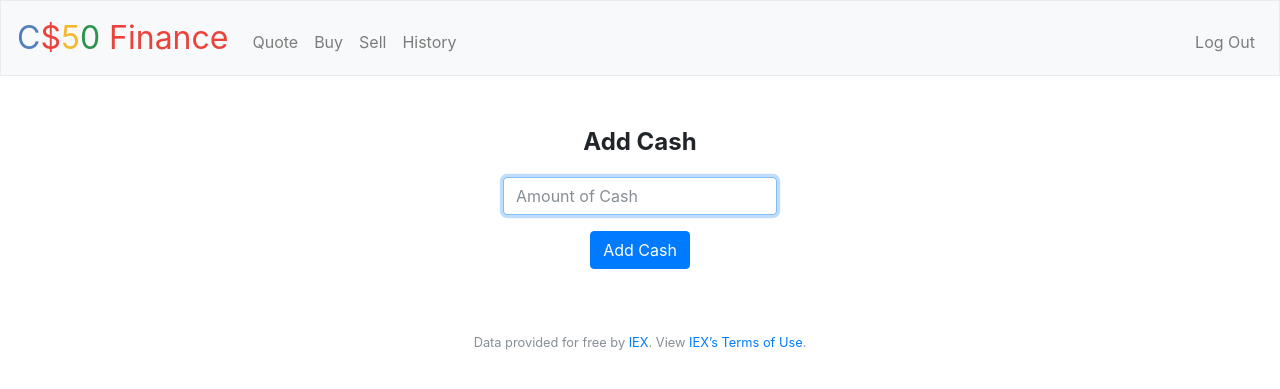
After one commit to zheyec/stock-tracking-web-app, a Flask app: page /addCash in a window 1280 px wide. The commit adds this page. Shown: the top 389 px of the page. Run offline with Flask 2, Linux system fonts and the light colour scheme; a user stored in the database is signed in; some libraries are stand-ins or nearby versions.

Commit message:
20180730T192119Z

```diff
--- a/application.py
+++ b/application.py
@@ -306,6 +306,40 @@ def sell():
     return render_template("sell.html")
 
 
+# Personal touch: users can add additional cash
+@app.route("/addCash", methods=["GET", "POST"])
+@login_required
+def addCash():
+    """Add additional cash"""
+    if request.method == "POST":
+
+        # Ensure the amount of cash to be added is appropriate
+        cash = request.form.get("cash")
+        if not cash:
+            return apology("must provide amount of cash")
+        try:
+            amount = float(cash)
+            if amount <= 0:
+                return apology("must provide a positive number")
+
+            # Get current cash
+            curCash = db.execute("SELECT cash FROM users WHERE id = :id", id=session["user_id"])[0]["cash"]
+
+            # Check if the additional money is too much
+            if curCash + amount >= 100000:
+                return apology("too much cash")
+
+            # Add cash
+            db.execute("UPDATE users SET cash = :newCash", newCash=curCash + amount)
+
+            return redirect("/")
+        except ValueError:
+            return apology("must provide a number")
+
+    # Render the page
+    return render_template("addCash.html")
+
+
 def errorhandler(e):
     """Handle error"""
     return apology(e.name, e.code)
--- /dev/null
+++ b/templates/addCash.html
@@ -0,0 +1,19 @@
+{% extends "layout.html" %}
+
+{% block title %}
+    Add Cash
+{% endblock %}
+
+{% block main %}
+    <header>
+        Add Cash
+    </header>
+    <form action="/addCash" method="post">
+        <div class="form-group">
+            <input autocomplete="off" autofocus class="form-control" name="cash" placeholder="Amount of Cash" type="text"/>
+        </div>
+        <div class="form-group">
+            <button class="btn btn-primary" type="submit">Add Cash</button>
+        </div>
+    </form>
+{% endblock %}
--- a/templates/index.html
+++ b/templates/index.html
@@ -36,4 +36,9 @@
             </tr>
         </tbody>
     </table>
+    <form action="/addCash" method="get">
+        <div class="form-group">
+            <button class="btn btn-primary" type="submit">Add Additional Cash</button>
+        </div>
+    </form>
 {% endblock %}
```
Also changed, not shown: finance.db.
